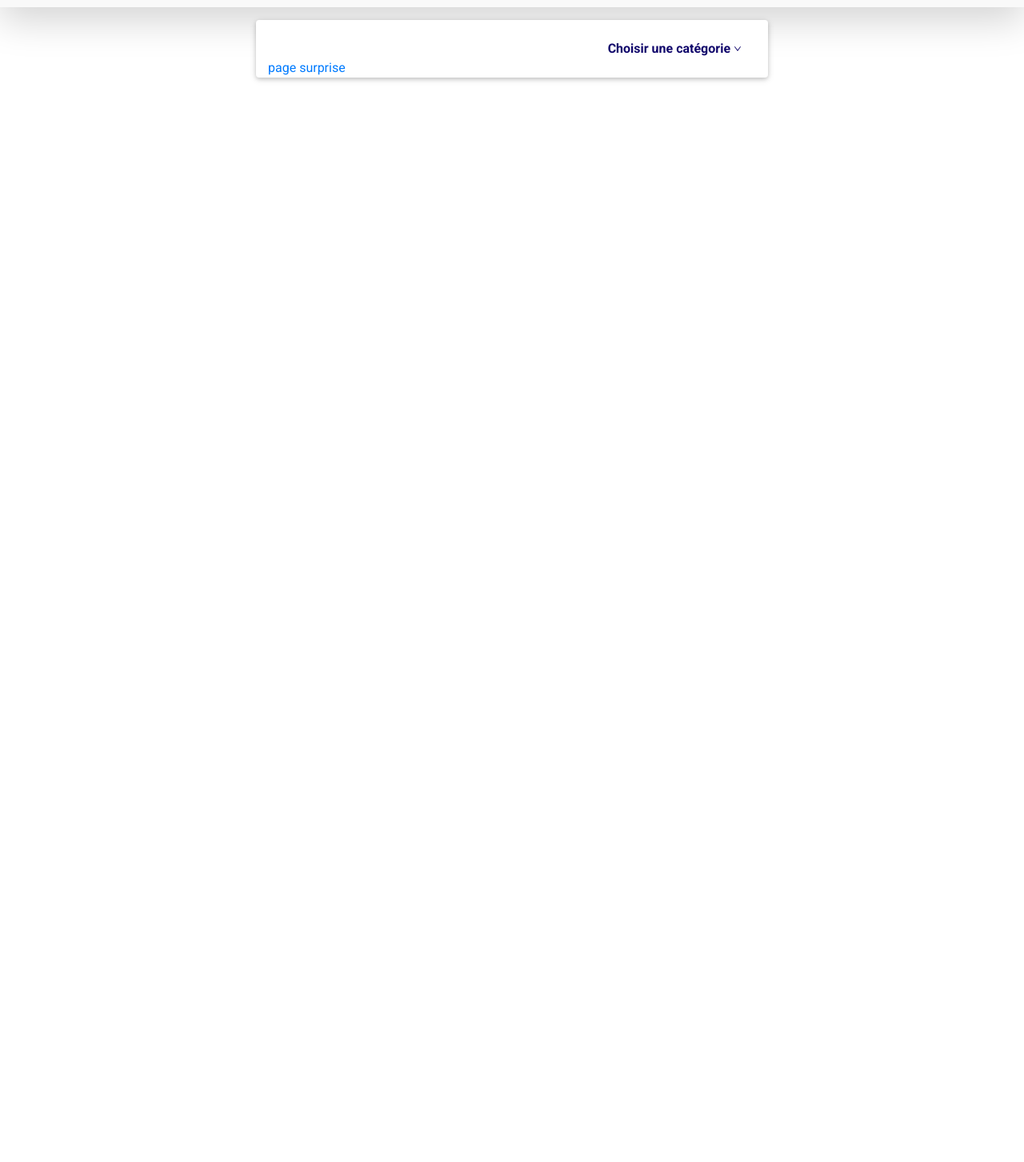
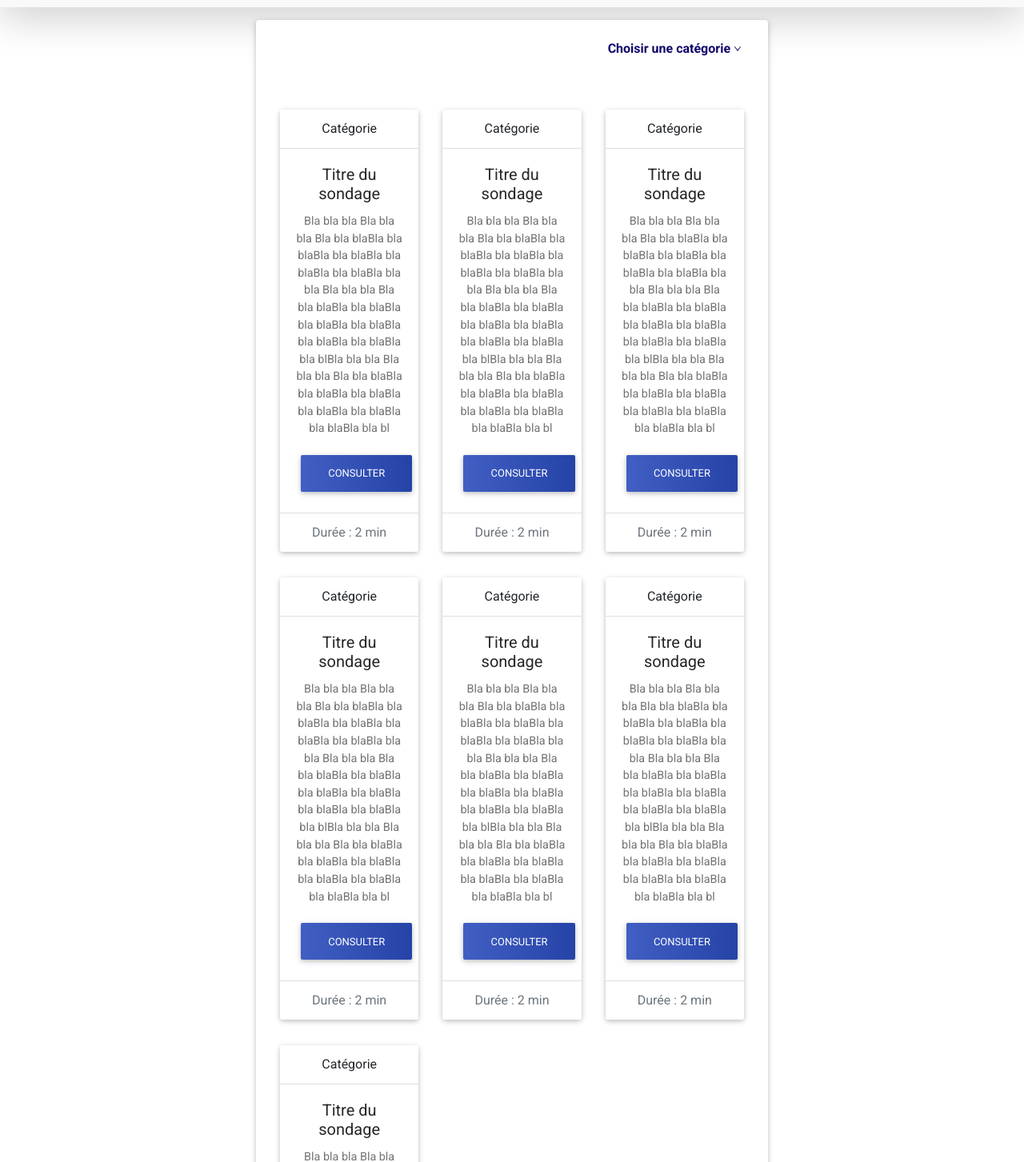
Before and after one commit to Antoine68/sondeju, a React (Create React App) app: page / in a window 1280 px wide. Shown: the part 137-1590 px from the top of the page at 80% size. Before the commit the page ends 800 px from the top, so only its background shows below. Built offline with nearby package versions, Linux system fonts and the light colour scheme.

Commit message:
ajout liste de sondage

```diff
--- a/src/components/NewsFeed.js
+++ b/src/components/NewsFeed.js
@@ -8,6 +8,7 @@ import 'react-dropdown/style.css';
 import { Link } from "react-router-dom";
 import { Menu, Dropdown } from 'antd';
 import { DownOutlined } from '@ant-design/icons';
+import { MDBBtn } from "mdbreact";
 
 import React from "react";
 
@@ -46,9 +47,114 @@ export default class NewsFeed extends React.Component {
           </div>
           <div class="col-lg-3"></div>
         </div>
-        <div class="row mw-100 m-0 p-0">
+        <div class="row mw-100 m-0 p-0 mt-5">
+          <div class="col-lg-4 col-md-12 mt-3 mb-3">
+            <div class="card text-center">
+              <div class="card-header bg-white">
+                Catégorie
+              </div>
+              <div class="card-body">
+                <h5 class="card-title">Titre du sondage</h5>
+                <p class="card-text">Bla bla bla Bla bla bla Bla bla blaBla bla blaBla bla blaBla bla blaBla bla blaBla bla bla Bla bla bla Bla bla blaBla bla blaBla bla blaBla bla blaBla bla blaBla bla blaBla bla blBla bla bla Bla bla bla Bla bla blaBla bla blaBla bla blaBla bla blaBla bla blaBla bla blaBla bla bl</p>
+                <button href="#" class="btn btn-primary gradient-custom">Consulter</button>
+              </div>
+              <div class="card-footer text-muted bg-white">
+                Durée : 2 min
+              </div>
+            </div>
+          </div>
+          <div class="col-lg-4 col-md-12 mt-3 mb-3">
+            <div class="card text-center">
+              <div class="card-header bg-white">
+                Catégorie
+              </div>
+              <div class="card-body">
+                <h5 class="card-title">Titre du sondage</h5>
+                <p class="card-text">Bla bla bla Bla bla bla Bla bla blaBla bla blaBla bla blaBla bla blaBla bla blaBla bla bla Bla bla bla Bla bla blaBla bla blaBla bla blaBla bla blaBla bla blaBla bla blaBla bla blBla bla bla Bla bla bla Bla bla blaBla bla blaBla bla blaBla bla blaBla bla blaBla bla blaBla bla bl</p>
+                <button href="#" class="btn btn-primary gradient-custom">Consulter</button>
+              </div>
+              <div class="card-footer text-muted bg-white">
+                Durée : 2 min
+              </div>
+            </div>
+          </div>
+          <div class="col-lg-4 col-md-12 mt-3 mb-3">
+            <div class="card text-center">
+              <div class="card-header bg-white">
+                Catégorie
+              </div>
+              <div class="card-body">
+                <h5 class="card-title">Titre du sondage</h5>
+                <p class="card-text">Bla bla bla Bla bla bla Bla bla blaBla bla blaBla bla blaBla bla blaBla bla blaBla bla bla Bla bla bla Bla bla blaBla bla blaBla bla blaBla bla blaBla bla blaBla bla blaBla bla blBla bla bla Bla bla bla Bla bla blaBla bla blaBla bla blaBla bla blaBla bla blaBla bla blaBla bla bl</p>
+                <button href="#" class="btn btn-primary gradient-custom">Consulter</button>
+              </div>
+              <div class="card-footer text-muted bg-white">
+                Durée : 2 min
+              </div>
+            </div>
+          </div>
+          <div class="col-lg-4 col-md-12 mt-3 mb-3">
+            <div class="card text-center">
+              <div class="card-header bg-white">
+                Catégorie
+              </div>
+              <div class="card-body">
+                <h5 class="card-title">Titre du sondage</h5>
+                <p class="card-text">Bla bla bla Bla bla bla Bla bla blaBla bla blaBla bla blaBla bla blaBla bla blaBla bla bla Bla bla bla Bla bla blaBla bla blaBla bla blaBla bla blaBla bla blaBla bla blaBla bla blBla bla bla Bla bla bla Bla bla blaBla bla blaBla bla blaBla bla blaBla bla blaBla bla blaBla bla bl</p>
+                <button href="#" class="btn btn-primary gradient-custom">Consulter</button>
+              </div>
+              <div class="card-footer text-muted bg-white">
+                Durée : 2 min
+              </div>
+            </div>
+          </div>
+          <div class="col-lg-4 col-md-12 mt-3 mb-3">
+            <div class="card text-center">
+              <div class="card-header bg-white">
+                Catégorie
+              </div>
+              <div class="card-body">
+                <h5 class="card-title">Titre du sondage</h5>
+                <p class="card-text">Bla bla bla Bla bla bla Bla bla blaBla bla blaBla bla blaBla bla blaBla bla blaBla bla bla Bla bla bla Bla bla blaBla bla blaBla bla blaBla bla blaBla bla blaBla bla blaBla bla blBla bla bla Bla bla bla Bla bla blaBla bla blaBla bla blaBla bla blaBla bla blaBla bla blaBla bla bl</p>
+                <button href="#" class="btn btn-primary gradient-custom">Consulter</button>
+              </div>
+              <div class="card-footer text-muted bg-white">
+                Durée : 2 min
+              </div>
+            </div>
+          </div>
+          <div class="col-lg-4 col-md-12 mt-3 mb-3">
+            <div class="card text-center">
+              <div class="card-header bg-white">
+                Catégorie
+              </div>
+              <div class="card-body">
+                <h5 class="card-title">Titre du sondage</h5>
+                <p class="card-text">Bla bla bla Bla bla bla Bla bla blaBla bla blaBla bla blaBla bla blaBla bla blaBla bla bla Bla bla bla Bla bla blaBla bla blaBla bla blaBla bla blaBla bla blaBla bla blaBla bla blBla bla bla Bla bla bla Bla bla blaBla bla blaBla bla blaBla bla blaBla bla blaBla bla blaBla bla bl</p>
+                <button href="#" class="btn btn-primary gradient-custom">Consulter</button>
+              </div>
+              <div class="card-footer text-muted bg-white">
+                Durée : 2 min
+              </div>
+            </div>
+          </div>
+          <div class="col-lg-4 col-md-12 mt-3 mb-3">
+            <div class="card text-center">
+              <div class="card-header bg-white">
+                Catégorie
+              </div>
+              <div class="card-body">
+                <h5 class="card-title">Titre du sondage</h5>
+                <p class="card-text">Bla bla bla Bla bla bla Bla bla blaBla bla blaBla bla blaBla bla blaBla bla blaBla bla bla Bla bla bla Bla bla blaBla bla blaBla bla blaBla bla blaBla bla blaBla bla blaBla bla blBla bla bla Bla bla bla Bla bla blaBla bla blaBla bla blaBla bla blaBla bla blaBla bla blaBla bla bl</p>
+                <button href="#" class="btn btn-primary gradient-custom">Consulter</button>
+              </div>
+              <div class="card-footer text-muted bg-white">
+                Durée : 2 min
+              </div>
+            </div>
+          </div>
+        </div>
         <Link to="/tableau-de-jp-baur">page surprise</Link>
-        </div>
       </div>
     );
   }
--- a/src/styles/NewsFeed.css
+++ b/src/styles/NewsFeed.css
@@ -5,3 +5,14 @@
 .blue-color{
     color: #0F056B !important;
 }
+
+.gradient-custom {
+  /* fallback for old browsers */
+  background: #413894;
+
+  /* Chrome 10-25, Safari 5.1-6 */
+  background: -webkit-linear-gradient(to right, rgba(65, 56, 148, 0.5), rgba(9, 2, 90, 0.5));
+
+  /* W3C, IE 10+/ Edge, Firefox 16+, Chrome 26+, Opera 12+, Safari 7+ */
+  background: linear-gradient(to right, rgba(65, 56, 148, 0.5), rgba(9, 2, 90, 0.5))
+}
```
